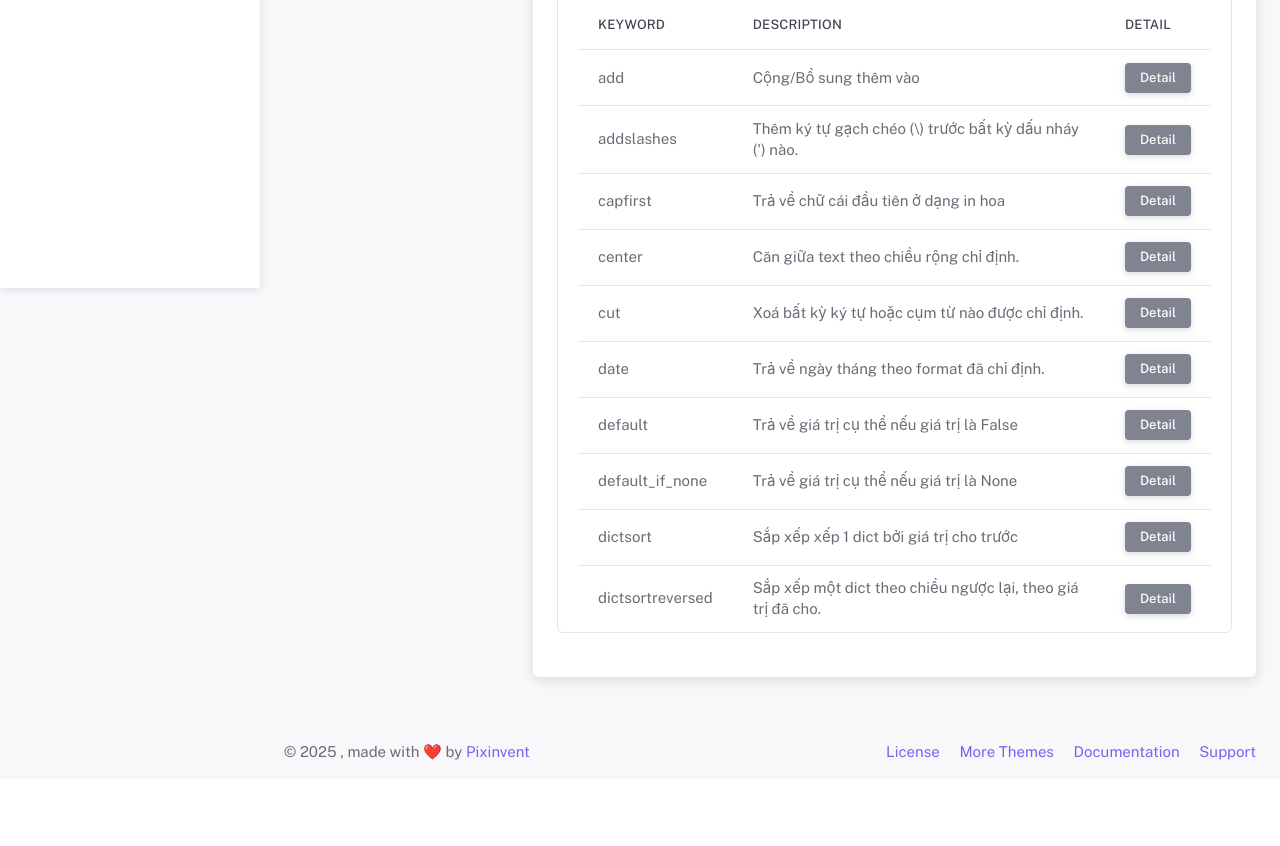
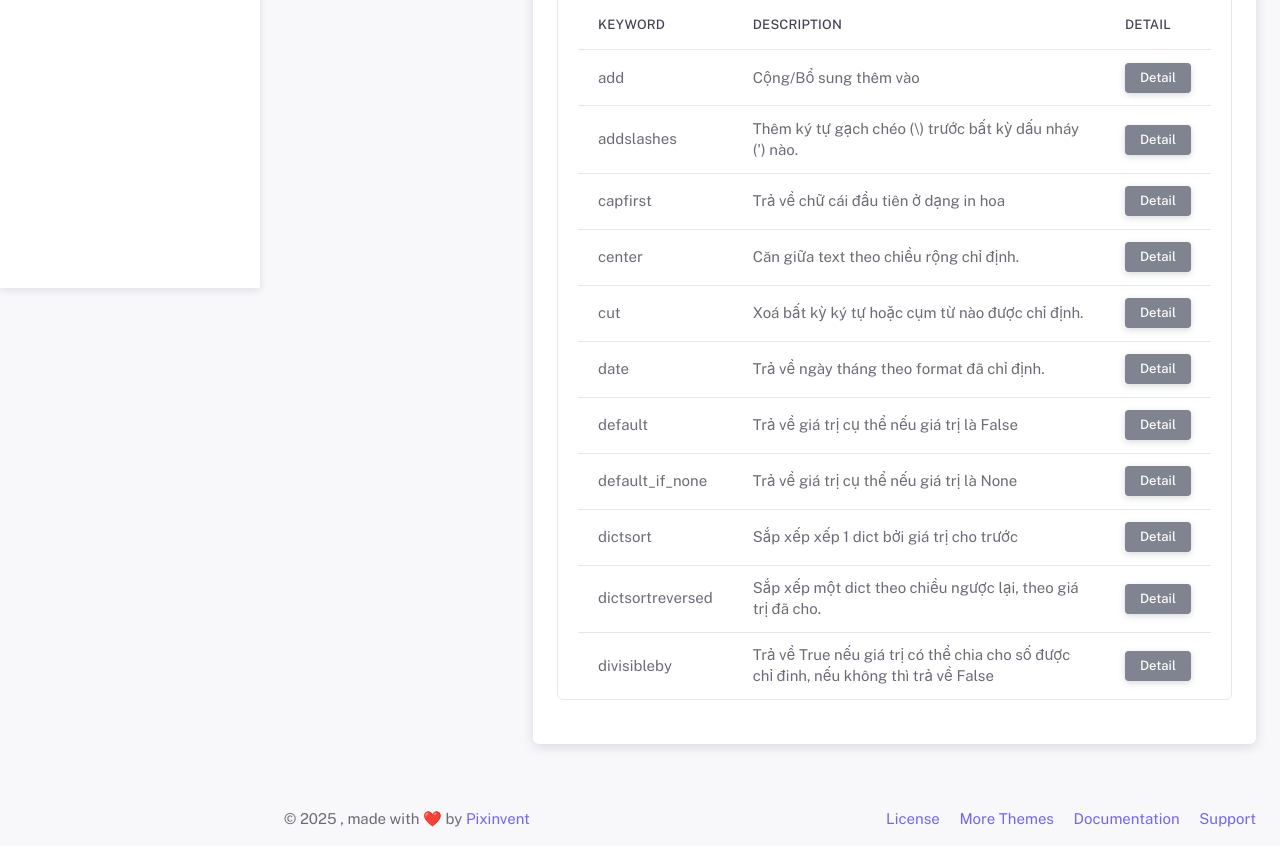
Before and after one commit to nguyenthingoctran/django_templatetags_demo, a Django app: page /research_doc/index/ in a window 1280 px wide, after a click on "Filter". Shown: the part 512-1358 px from the top of the page. Before the commit the page ends 1272 px from the top, so only its background shows below. Run offline with Django 5.2, Linux system fonts and the light colour scheme; some libraries are stand-ins or nearby versions.

Commit message:
divisibleby

```diff
--- a/templates/app/research_doc/template_tags_and_filter/content_templatetags_and_filter/filter.html
+++ b/templates/app/research_doc/template_tags_and_filter/content_templatetags_and_filter/filter.html
@@ -210,6 +210,28 @@
                     {% modal id="modalDictsortreversed" title="Filter - Dictsortreversed" data=dict_cars template_name="app/research_doc/template_tags_and_filter/content_templatetags_and_filter/filter_modal/dictsortreversed.html" %}
                   </td>
                 </tr>
+                <tr>
+                  <td>divisibleby</td>
+                  <td>Trả về True nếu giá trị có thể chia cho số được chỉ đinh, nếu không thì trả về False</td>
+                  <td>
+                    <button
+                      type="button"
+                      class="btn btn-secondary btn-sm"
+                      data-bs-toggle="modal"
+                      data-bs-target="#modalDivisibleby">
+                      Detail
+                    </button>
+                    <!-- modalDivisibleby -->
+                    <div class="d-none">
+                      {% with totalsum=5 %}
+                        {% if totalsum|divisibleby:5 %}
+                          <h6>Chia hết cho 5</h6>
+                        {% endif %}
+                      {% endwith %}
+                    </div>
+                    {% modal id="modalDivisibleby" title="Filter - Divisibleby" template_name="app/research_doc/template_tags_and_filter/content_templatetags_and_filter/filter_modal/divisibleby.html" %}
+                  </td>
+                </tr>
               </tbody>
             </table>
           </div>
--- /dev/null
+++ b/templates/app/research_doc/template_tags_and_filter/content_templatetags_and_filter/filter_modal/divisibleby.html
@@ -0,0 +1,26 @@
+        <div class="row">
+          <div class="col-6">
+            <p class="mb-0">Render HTML</p>
+            <div class="highlight">
+              <pre class="chroma rounded mb-0">
+                <code class="language-html" data-lang="html">
+{<span></span>% with totalsum=5 %<span></span>}
+  {<span></span>% if totalsum|divisibleby:5 %<span></span>}
+    <<span></span>h6>Chia hết cho 5<<span></span>/h6>
+  {<span></span>% endif %<span></span>}
+{<span></span>% endwith %<span></span>}
+                </code>
+              </pre>
+            </div>
+          </div>
+          <div class="col-6">
+            <p class="mb-0">Kết quả</p>
+            <div class="p-3 bg-label-primary mt-4">
+              {% with totalsum=5 %}
+                {% if totalsum|divisibleby:5 %}
+                  <h6>Chia hết cho 5</h6>
+                {% endif %}
+              {% endwith %}
+            </div>
+          </div>
+        </div>
```
